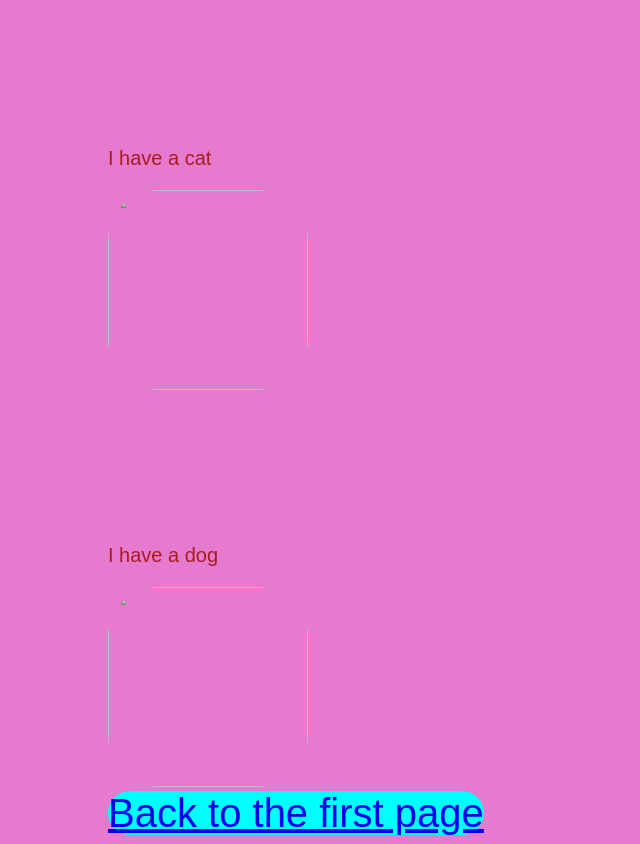
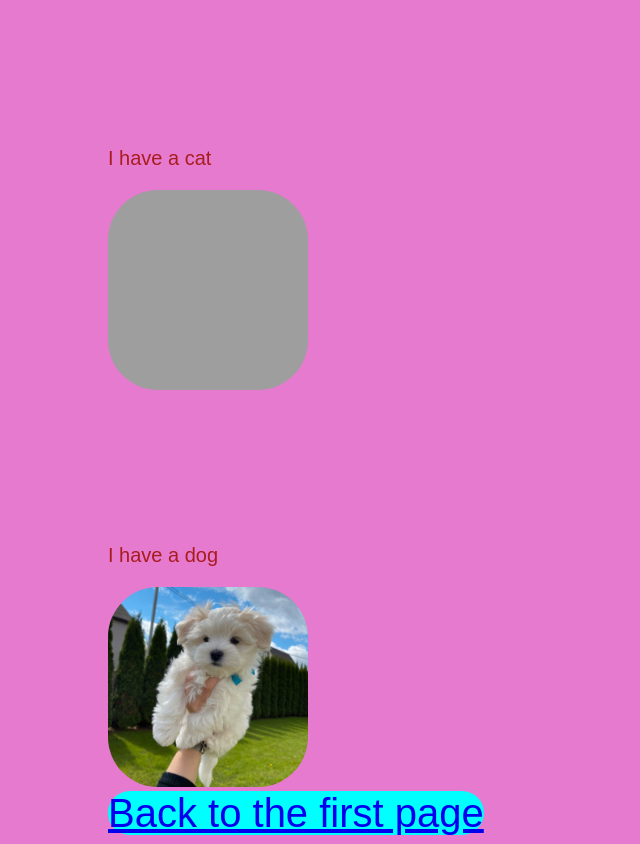
Before and after one commit to dkapinus/html-and-CSS, a plain HTML site: page OtherInformations.html in a window 1280 px wide. Shown: the part 75-919 px from the top of the page, without its empty margins (0-640 px from the left). Drawn offline with Linux system fonts and the light colour scheme; the site is published under a folder, as on GitHub Pages, so addresses that start at the root find nothing.

Commit message:
add photo

```diff
--- a/OtherInformations.html
+++ b/OtherInformations.html
@@ -8,10 +8,10 @@
 <body>
 <h1>I have two pets </h1>
 <p>I have a cat</p>
-<img src ="/X44A0952.JPG"
+<img src ="photo/X44A0952.JPG"
 width="400px" />
 <p>I have a dog</p>
-<img src="/photo_2021-06-01_17-30-22.jpg"
+<img src="photo/photo_2021-06-01_17-30-22.jpg"
 width="400px"/>
 
 <div><a href="index.html" > Back to  the first page </a></div>
```
Also changed, not shown: photo/photo_2021-06-01_17-30-22.jpg (renamed from photo_2021-06-01_17-30-22.jpg), 1 other file.
